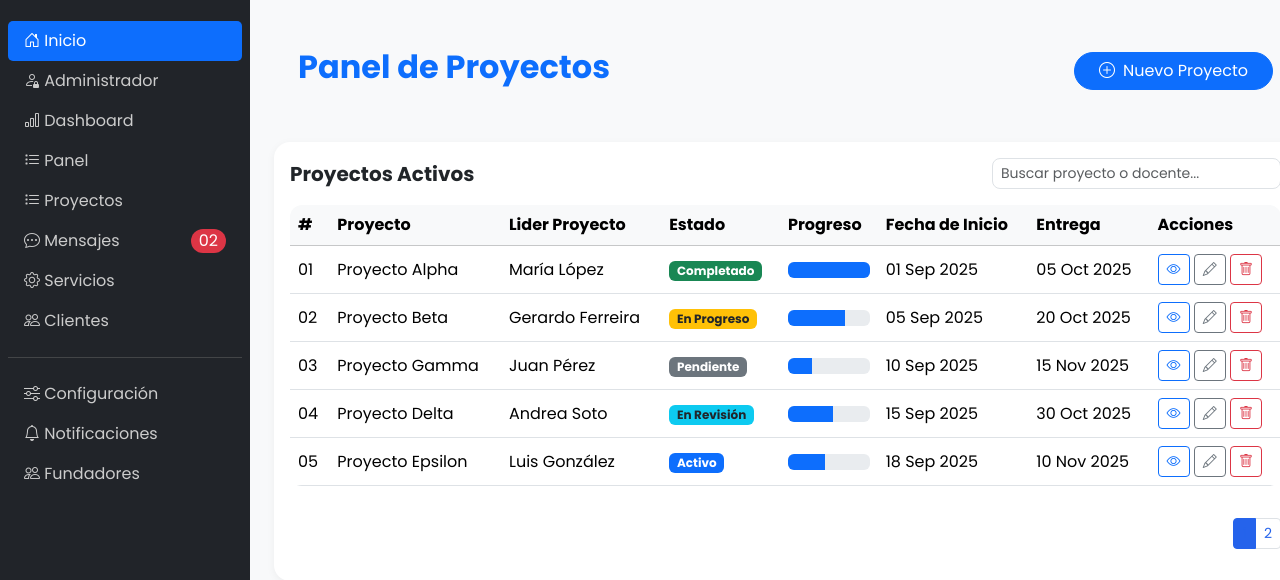
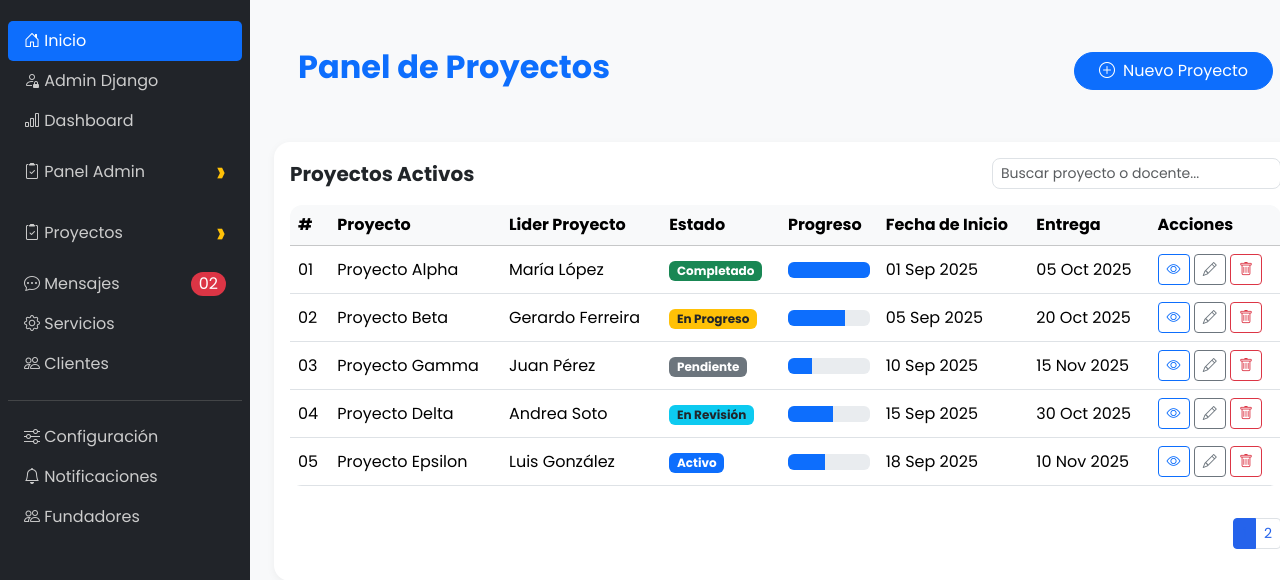
Before and after one commit to Gerardo-Ferreira-Magna/GENIAHUB_2.0, a Django app: page /panel/ in a window 1280 px wide; the page is wider, and only the part inside the window is pictured. Shown: the part 56-636 px from the top of that part. Run offline with Django 5.2, Linux system fonts and the light colour scheme; a user stored in the database is signed in.

Commit message:
nuevos menu

```diff
--- a/AppWeb/templates/webs/base.html
+++ b/AppWeb/templates/webs/base.html
@@ -56,6 +56,19 @@
 
         /* Estilo para el contenido de la dashboard */
         .dashboard-content { padding-bottom: 50px; }
+
+        .nav-link[aria-expanded="true"] .arrow,
+        a[aria-expanded="true"] .arrow {
+        transform: rotate(90deg);
+        color: var(--bs-warning) !important;
+        }
+
+        .nav-link[aria-expanded="false"] .arrow,
+        a[aria-expanded="false"] .arrow {
+        transform: rotate(0deg);
+        color: var(--bs-warning) !important;
+        }
+
     </style>
     {% endblock extra_css %}
 </head>
@@ -72,7 +85,7 @@
 
             <ul class="list-unstyled px-2">
                 <li class="active">
-                    <a href="{}" class="text-decoration-none px-3 py-2 d-block">
+                    <a class="text-decoration-none px-3 py-2 d-block">
                         <i class="bi bi-house-door"></i> Inicio
                     </a>
                 </li>
@@ -80,7 +93,7 @@
                 {% if request.user.is_authenticated and request.user.is_staff %}
                 <li class="">
                     <a href="{% url 'admin:index' %}" class="text-decoration-none px-3 py-2 d-block">
-                        <i class="bi bi-person-lock"></i> Administrador
+                        <i class="bi bi-person-lock"></i> Admin Django
                     </a>
                 </li>
                 {% endif %}
@@ -92,15 +105,35 @@
                 </li>
 
                 <li class="">
-                    <a href="{% url 'panel' %}" class="text-decoration-none px-3 py-2 d-block">
-                        <i class="bi bi-list-task"></i> Panel
+                    <a class="text-decoration-none px-3 py-2 d-block d-flex justify-content-between align-items-center"
+                        data-bs-toggle="collapse" href="#submenuPanelAdmin"
+                        role="button" aria-expanded="false" aria-controls="submenuPanelAdmin">
+                        <span><i class="bi bi-clipboard2-check"></i> Panel Admin</span>
+                        <span class="arrow text-secondary" style="font-size: 1.9rem; font-weight: bold;">›</span>
                     </a>
-                </li>
+
+                    <ul class="collapse list-unstyled ps-4" id="submenuPanelAdmin">
+                        <li><a href="{% url 'panel' %}" class="text-decoration-none px-3 py-1 d-block">• Auditoría</a></li>
+                        <li><a href="{% url 'proyectos' %}" class="text-decoration-none px-3 py-1 d-block">• Usuarios</a></li>
+                    </ul>
+                    </li>
+
                 <li class="">
-                    <a href="{% url 'proyectos' %}" class="text-decoration-none px-3 py-2 d-block">
-                        <i class="bi bi-list-task"></i> Proyectos
+                    <a class="text-decoration-none px-3 py-2 d-block d-flex justify-content-between align-items-center"
+                        data-bs-toggle="collapse" href="#submenuProyectos"
+                        role="button" aria-expanded="false" aria-controls="submenuProyectos">
+                        <span><i class="bi bi-clipboard2-check"></i> Proyectos</span>
+                        <span class="arrow text-secondary" style="font-size: 1.9rem; font-weight: bold;">›</span>
                     </a>
-                </li>
+
+                    <ul class="collapse list-unstyled ps-4" id="submenuProyectos">
+                        <li><a href="{% url 'panel' %}" class="text-decoration-none px-3 py-1 d-block">• Panel Proyectos</a></li>
+                        <li><a href="{% url 'proyectos' %}" class="text-decoration-none px-3 py-1 d-block">• Mis Proyectos</a></li>
+                        <li><a href="#" class="text-decoration-none px-3 py-1 d-block">• Nuevo Proyecto</a></li>
+                        <li><a href="#" class="text-decoration-none px-3 py-1 d-block">• Solicitudes</a></li>
+
+                    </ul>
+                    </li>
                 <li class="">
                     <a href="{}" class="text-decoration-none px-3 py-2 d-block d-flex justify-content-between">
                         <span><i class="bi bi-chat-dots"></i> Mensajes</span>
```
